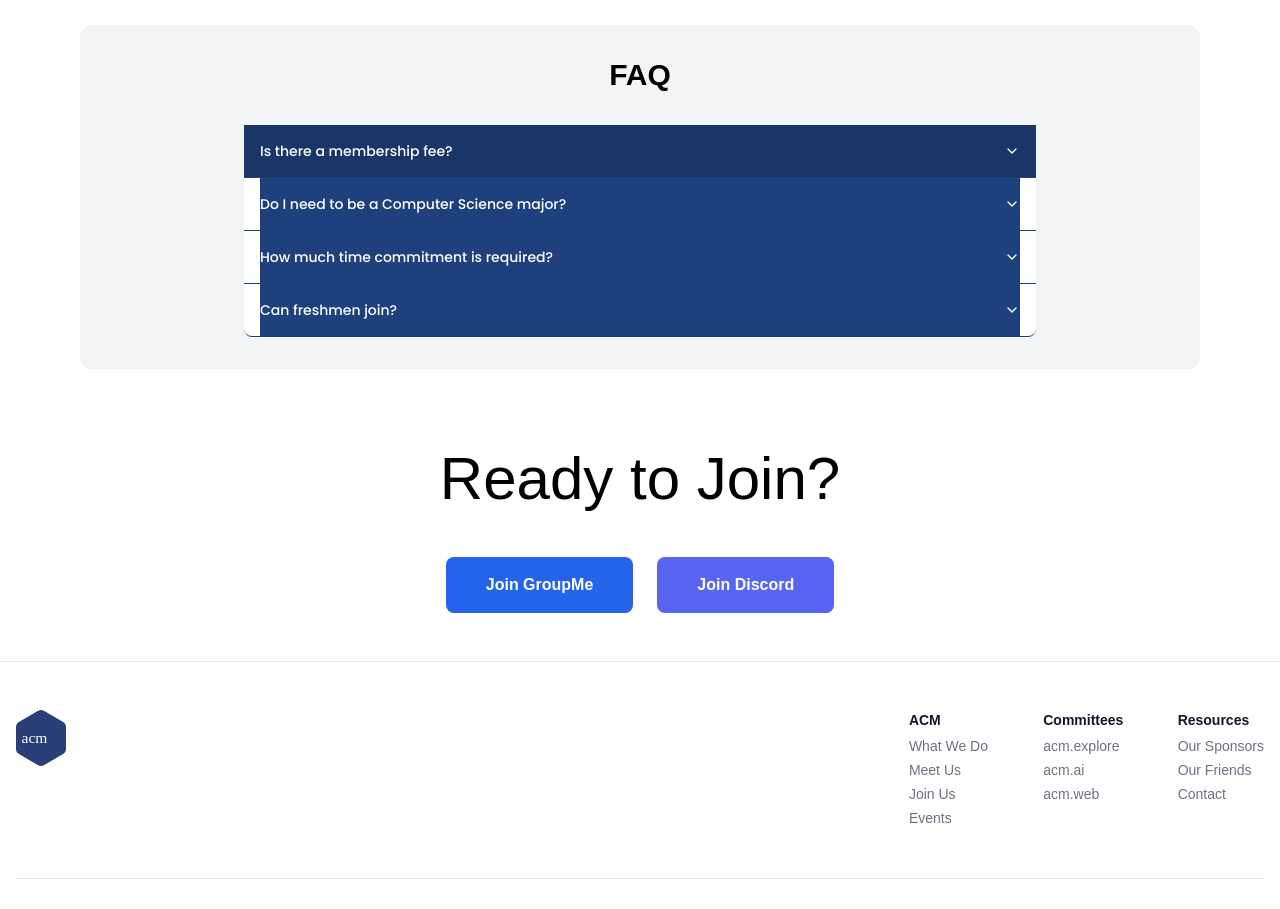
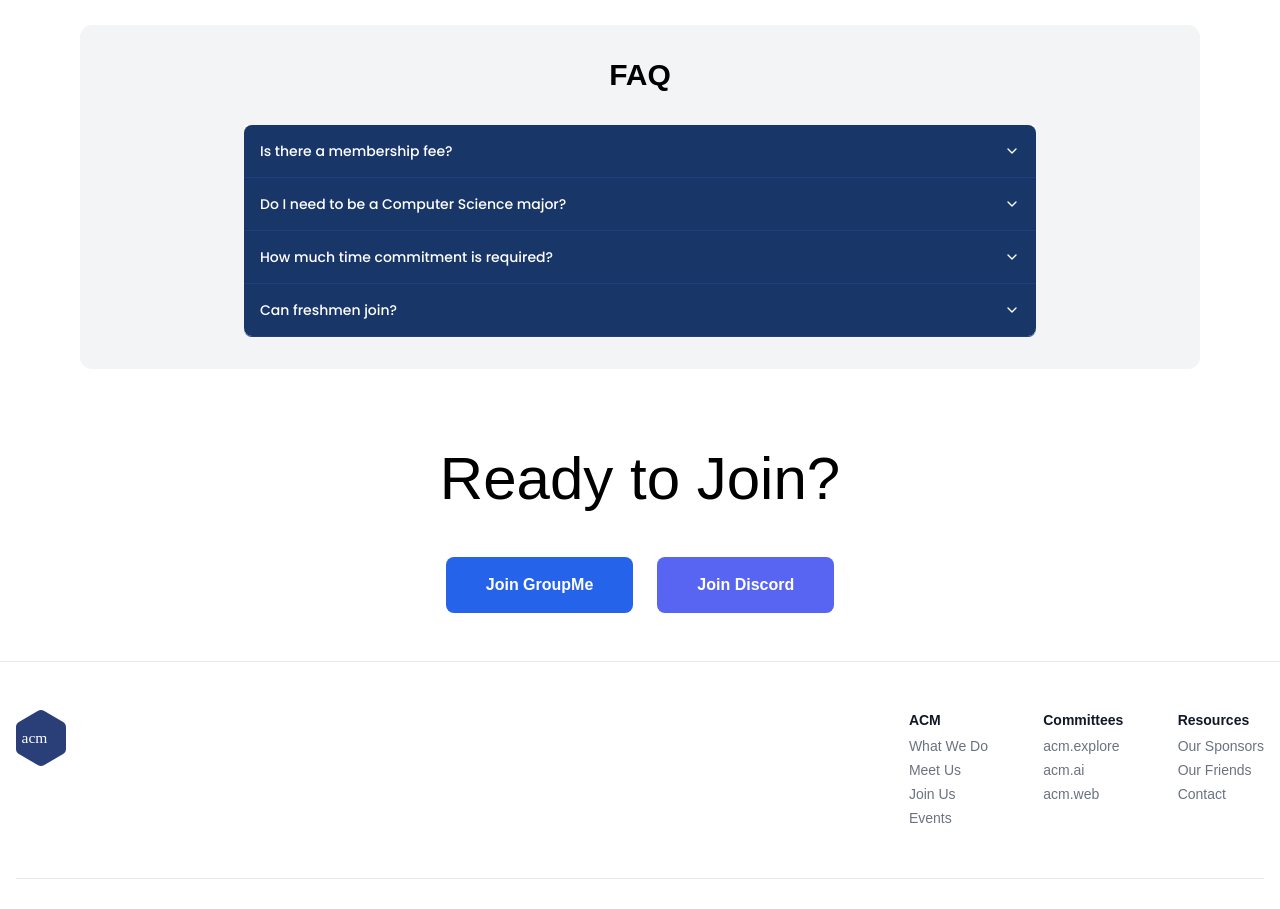
Before and after one commit to acmpsu/website, a Next.js app: page /join in a window 1280 px wide. Shown: the part 820-1729 px from the top of the page. Built offline with nearby package versions, Linux system fonts and the light colour scheme.

Commit message:
Kind of fixed the accordian but maybe more tweaks needed

```diff
--- a/app/(pages)/(resources)/friends/page.tsx
+++ b/app/(pages)/(resources)/friends/page.tsx
@@ -41,7 +41,7 @@ export default function Friends() {
       </div>
 
       <div className="max-w-6xl mx-auto text-center px-4 py-5">
-        <p className="text-md text-gray-600 mt-2 mb-4">
+        <p className="text-md text-gray-600 mt-2 mb-10">
           Here are some of our partner clubs we work with.
         </p>
         <div className="mb-10">
--- a/app/(pages)/(resources)/sponsors/page.tsx
+++ b/app/(pages)/(resources)/sponsors/page.tsx
@@ -48,7 +48,7 @@ export default function Sponsors() {
         </div>
 
         <div className="max-w-6xl mx-auto text-center px-4 py-5">
-            <p className="text-md text-gray-600 mt-2">
+            <p className="text-md text-gray-600 mt-2 mb-10">
                 Here are some of our sponsors we have worked with.
             </p>
             <div className="mb-10">
@@ -113,8 +113,8 @@ export default function Sponsors() {
                     </AccordionContent>
                 </AccordionItem>
 
-                <AccordionItem value="item-6" className="bg-white rounded-b-lg">
-                    <AccordionTrigger className="pl-4 pr-4 rounded-b-lg bg-[#193668]">Can sponsors customize their involvement?</AccordionTrigger>
+                <AccordionItem value="item-6" className="bg-white rounded-b-lg [&[data-state=open]]:rounded-b-none">
+                    <AccordionTrigger className="pl-4 pr-4 rounded-b-lg bg-[#193668] [&[data-state=open]]:rounded-b-none">Can sponsors customize their involvement?</AccordionTrigger>
                     <AccordionContent className="pl-4 pr-4 text-white bg-[#193668]">
                     Yes! While we have standard sponsorship tiers, we're always open to discussing custom partnerships that align with your company's goals and our members' interests. This could include specialized workshops, ongoing mentorship programs, or targeted recruitment initiatives.
                     </AccordionContent>
--- a/app/(pages)/join/page.tsx
+++ b/app/(pages)/join/page.tsx
@@ -104,29 +104,29 @@ export default function Join() {
           <div className="flex justify-center w-full">
             <Accordion className="w-3/4" type="single" collapsible>
               <AccordionItem value="item-1" className="bg-white">
-                  <AccordionTrigger className="pl-4 pr-4 bg-[#193668]">Is there a membership fee?</AccordionTrigger>
+                  <AccordionTrigger className="pl-4 pr-4 rounded-t-lg bg-[#193668]">Is there a membership fee?</AccordionTrigger>
                   <AccordionContent className="pl-4 pr-4 text-white bg-[#193668]">
                   Our members come from diverse academic backgrounds, primarily in Computer Science, Computer Engineering, Data Science, and related STEM fields. We have students from freshman to graduate level, maintaining a strong pipeline of talent.
                   </AccordionContent>
               </AccordionItem>
 
               <AccordionItem value="item-2" className="bg-white">
-                <AccordionTrigger className="ml-4 mr-4">Do I need to be a Computer Science major?</AccordionTrigger>
-                <AccordionContent className="ml-4 mr-4">
+                <AccordionTrigger className="pl-4 pr-4 bg-[#193668]">Do I need to be a Computer Science major?</AccordionTrigger>
+                <AccordionContent className="pl-4 pr-4 text-white bg-[#193668]">
                   Not at all! We welcome students from all majors who are interested in technology and computing.
                 </AccordionContent>
               </AccordionItem>
 
               <AccordionItem value="item-3" className="bg-white">
-                <AccordionTrigger className="ml-4 mr-4">How much time commitment is required?</AccordionTrigger>
-                <AccordionContent className="ml-4 mr-4">
+                <AccordionTrigger className="pl-4 pr-4 bg-[#193668]">How much time commitment is required?</AccordionTrigger>
+                <AccordionContent className="pl-4 pr-4 text-white bg-[#193668]">
                   Participation is flexible! You can attend as many or as few events as you'd like based on your schedule and interests.
                 </AccordionContent>
               </AccordionItem>
 
-              <AccordionItem value="item-4" className="bg-white rounded-b-lg">
-                <AccordionTrigger className="ml-4 mr-4">Can freshmen join?</AccordionTrigger>
-                <AccordionContent className="ml-4 mr-4">
+              <AccordionItem value="item-4" className="bg-white rounded-b-lg [&[data-state=open]]:rounded-b-none">
+                <AccordionTrigger className="pl-4 pr-4 bg-[#193668] rounded-b-lg [&[data-state=open]]:rounded-b-none">Can freshmen join?</AccordionTrigger>
+                <AccordionContent className="pl-4 pr-4 text-white bg-[#193668] rounded-b-lg">
                   Absolutely! We encourage freshmen to join early to make the most of networking and learning opportunities.
                 </AccordionContent>
               </AccordionItem>
```
